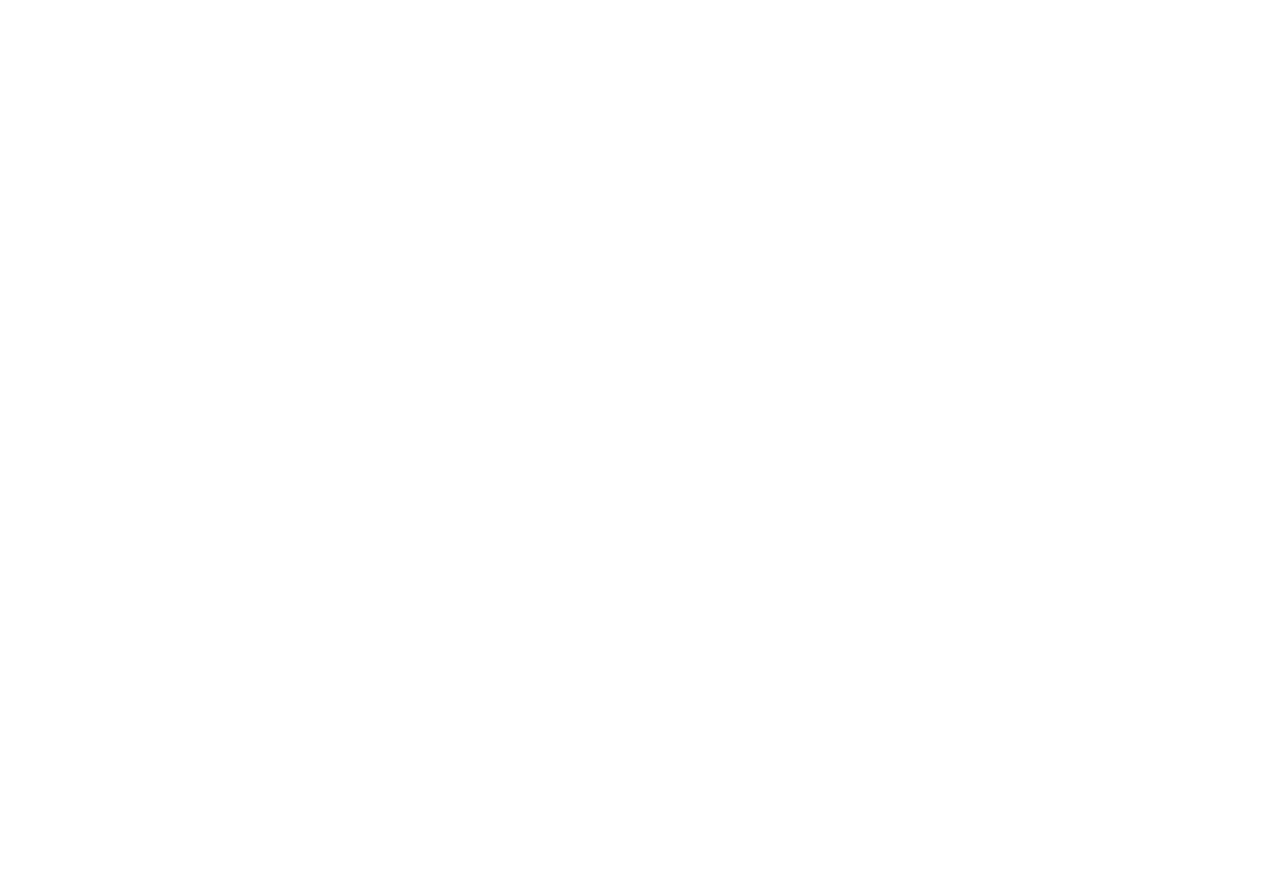
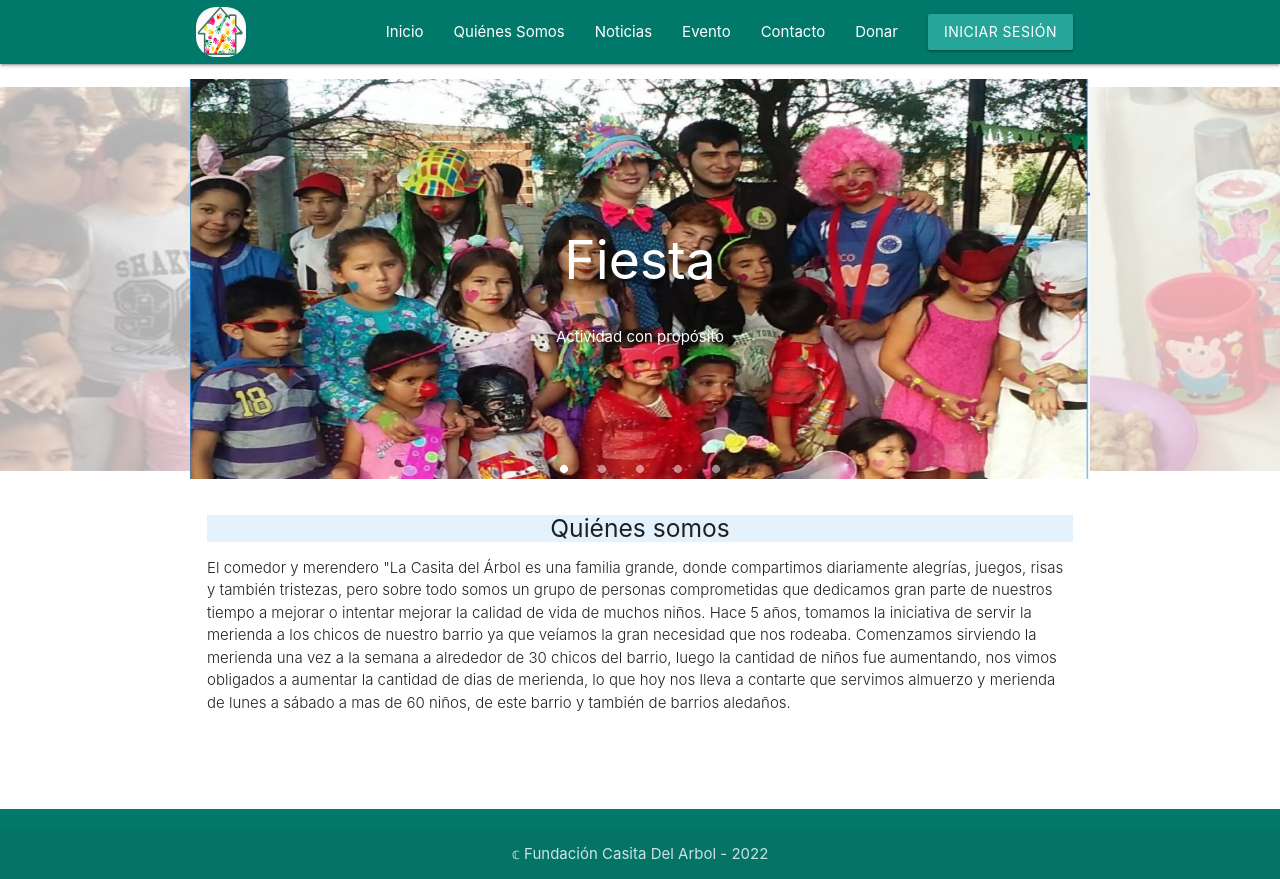
Before and after one commit to ONF-Production/blog, a Django app: page /nosotros in a window 1280 px wide. Before the commit the page is empty. Before the commit the page ends 800 px from the top, so only its background shows below. Run offline with Django 4.2, Linux system fonts and the light colour scheme; parts of the project's set-up code (start-up, migrations or seed data) failed here and were passed over; some libraries are stand-ins or nearby versions.

Commit message:
edición de plantilla de quienes somos

```diff
--- a/casArbol/template/nosotros.html
+++ b/casArbol/template/nosotros.html
@@ -0,0 +1,68 @@
+{% extends 'base.html' %}
+{% load static %}
+{% block contenido %}
+ <!-- Slider-->
+ <section class="container section slider">
+    <div class="carousel carousel-slides center" >
+
+        <div class="carousel-item  white-text" href="#one!">
+            <img src="{% static 'img/fotoGrupal.jpg' %}" alt="">
+            <h2>Fiesta</h2>
+            <p class="white-text">Actividad con propósito</p>
+        </div>
+        <div class="carousel-item  white-text" href="#two!">
+            <img src="{% static 'img/almuerzo.jpg' %}" alt="">
+          <h2>Almuerzo</h2>
+          <p class="white-text">Uno de los menú de dada día</p>
+        </div>
+        <div class="carousel-item  white-text" href="#three!">
+            <img src="{% static 'img/apoyoescolar.jpg' %}" alt="">
+          <h2>Educación</h2>
+          <p class="white-text">Apoyo escolar</p>
+        </div>
+        <div class="carousel-item  white-text" href="#four!">
+            <img src="{% static 'img/huerta-niña.jpg' %}" alt="">
+          <h2>Huerta</h2>
+          <p class="white-text">Proyecto de huerta comunitaria</p>
+        </div>
+        <div class="carousel-item  white-text" href="#four!">
+          <img src="{% static 'img/cierreaño.jpg' %}" alt="">
+        <h2>Fiesta</h2>
+        <p class="white-text">Despedida de año con invitados</p>
+      </div>
+      </div>
+</section>
+
+
+<main>
+<div class="container">
+<div class="section">
+
+  <div class="row">
+    <div class="">
+      <div class="icon-block">
+        <h2 class="center light-blue-text"></i></h2>
+        <h5 class="center #e3f2fd blue lighten-5">Quiénes somos</h5>
+
+        <p class="light">El comedor y merendero "La Casita del Árbol es una familia grande,
+             donde compartimos diariamente alegrías, juegos, risas y también tristezas, pero sobre todo
+             somos un grupo de personas comprometidas que dedicamos gran parte de nuestros tiempo a
+             mejorar o intentar mejorar la calidad de vida de muchos niños.
+
+            Hace 5 años, tomamos la iniciativa de servir la merienda a los chicos de nuestro barrio
+             ya que veíamos la gran necesidad que nos rodeaba. Comenzamos sirviendo la merienda una vez a
+              la semana a alrededor de 30 chicos del barrio, luego la cantidad de niños fue aumentando,
+              nos vimos obligados a aumentar la cantidad de dias de merienda, lo que hoy nos lleva a contarte
+              que servimos almuerzo y merienda de lunes a sábado a mas de 60 niños, de este barrio y también de
+               barrios aledaños.</p>
+      </div>
+    </div>
+    </div>
+  </div>
+
+</div>
+<br><br>
+</div>
+</main>
+
+{% endblock %}
--- a/casArbol/template/noticias/noticias.html
+++ b/casArbol/template/noticias/noticias.html
@@ -6,11 +6,11 @@
 <hr class="featurette-divider">
 <div class="row featurette">
   <div class="col-md-7">
-    <h2 class="featurette-heading">{{noticia.titulo}}</h2>
+    <h2 class="featurette-heading #e3f2fd blue lighten-5" >{{noticia.titulo}}</h2>
     <p class="lead">{{noticia.contenido}}</p>
   </div>
   <div class="col-md-5">
-    <img src="{{MEDIA_ROOT}}/{{noticia.img}}" alt="">
+    <img src="{{noticia.img.url}}" alt="">
   </div>
   <p><a class="btn btn-secondary" href="{% url 'noticiasdetalle' id=noticia.id %}">Leer más &raquo;</a></p>
 </div>
```
Also changed, not shown: 1 other file.
